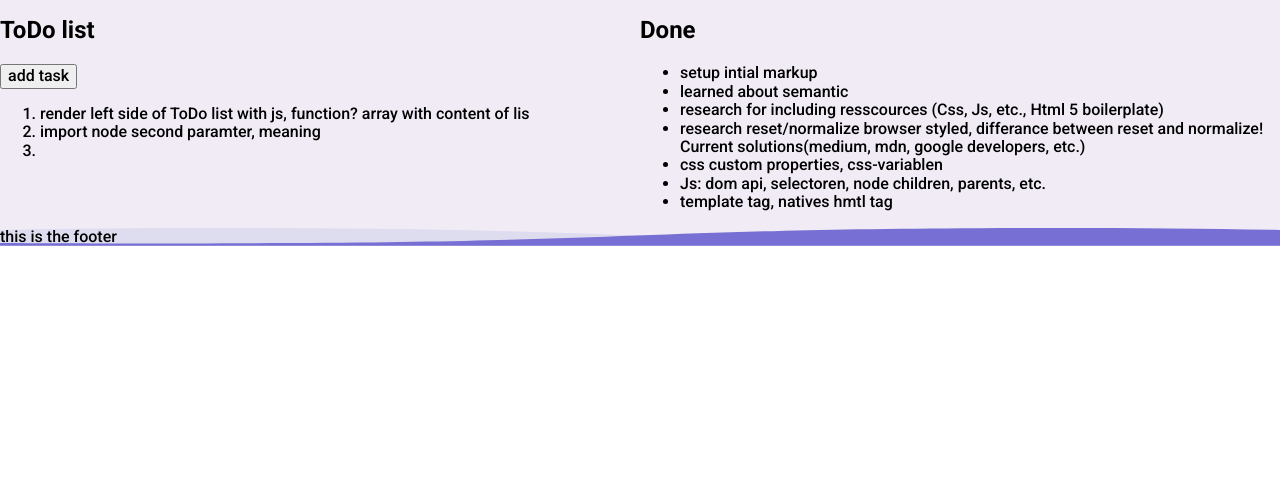
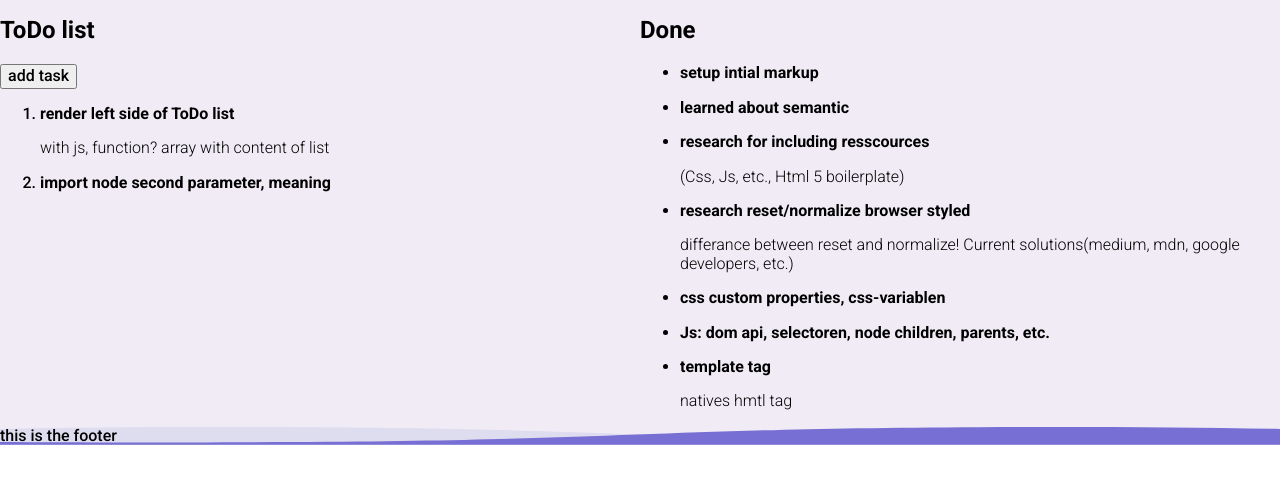
Before and after one commit to DeanMayhew/workflow-project, a plain HTML site: page index.html in a window 1280 px wide. Shown: the part 140-624 px from the top of the page. Drawn offline with Linux system fonts and the light colour scheme.

Commit message:
feat: render the todo and done list with js

```diff
--- a/index.html
+++ b/index.html
@@ -19,20 +19,11 @@
                 <h2>ToDo list</h2>
                 <button>add task</button>
                 <ol>
-                    <li>render left side of ToDo list with js, function? array with content of lis</li>
-                    <li>import node second paramter, meaning</li>
                 </ol>
             </section>
             <section class="main__section">
                 <h2>Done</h2>
                 <ul>
-                    <li>setup intial markup</li>
-                    <li>learned about semantic</li>
-                    <li>research for including resscources (Css, Js, etc., Html 5 boilerplate)</li>
-                    <li>research reset/normalize browser styled, differance between reset and normalize! Current solutions(medium, mdn, google developers, etc.)</li>
-                    <li>css custom properties, css-variablen</li>
-                    <li>Js: dom api, selectoren, node children, parents, etc.</li>
-                    <li>template tag, natives hmtl tag</li>
                 </ul>
             </section>
         </main>
@@ -40,7 +31,14 @@
             this is the footer
         </footer>
         <template>
-            <li></li>
+            <li>
+                <p class="list-item__title">
+
+                </p>
+                <p class="list-item__description">
+
+                </p>
+            </li>
         </template>
         <script src="scripts/main.js"></script>
     </body>
--- a/scripts/main.js
+++ b/scripts/main.js
@@ -1,5 +1,43 @@
-var template = document.querySelector('template');
-var child = document.importNode(template.content, true);
-var parent = document.querySelector('ol');
+// increment uniqe id/how to create unique ids?
 
-parent.appendChild(child);
+var data = {
+    open: [
+        {uniqueId: 1, title: 'render left side of ToDo list', description: 'with js, function? array with content of list'},
+        {uniqueId: 2, title: 'import node second parameter, meaning', description: ''}
+    ],
+    done: [
+        {uniqueId: 3, title: 'setup intial markup', description: ''},
+        {uniqueId: 4, title: 'learned about semantic', description: ''},
+        {uniqueId: 5, title: 'research for including resscources', description: '(Css, Js, etc., Html 5 boilerplate)'},
+        {uniqueId: 6, title: 'research reset/normalize browser styled', description: 'differance between reset and normalize! Current solutions(medium, mdn, google developers, etc.)'},
+        {uniqueId: 7, title: 'css custom properties, css-variablen', description: ''},
+        {uniqueId: 8, title: 'Js: dom api, selectoren, node children, parents, etc.', description: ''},
+        {uniqueId: 9, title: 'template tag', description: 'natives hmtl tag'}
+    ]
+};
+
+// var dataWithFlags = [
+//     {uniqueId: 1,title: '1 Task', description: '1 Description', isDone: false},
+//     {uniqueId: 2, title: '2 Task', description: '2 Description', isDone: true},
+//     {uniqueId: 3, title: '3 Task', description: '3 Description', isDone: false}
+// ]
+
+var templateSelector = document.querySelector('template');
+var todoListSelector = document.querySelector('ol');
+var doneListSelector = document.querySelector('ul');
+
+data.open.forEach((task) => {
+    var singleTaskElement = document.importNode(templateSelector.content, true);
+    singleTaskElement.querySelector('.list-item__title').innerText = task.title;
+    Boolean(task.description) && (singleTaskElement.querySelector('.list-item__description').innerText = task.description);
+
+    todoListSelector.appendChild(singleTaskElement);
+});
+
+data.done.forEach((task) => {
+    var singleTaskElement = document.importNode(templateSelector.content, true);
+    singleTaskElement.querySelector('.list-item__title').innerText = task.title;
+    Boolean(task.description) && (singleTaskElement.querySelector('.list-item__description').innerText = task.description);
+
+    doneListSelector.appendChild(singleTaskElement);
+});
--- a/styles/app.css
+++ b/styles/app.css
@@ -27,6 +27,18 @@
     flex-basis: 50%;
 }
 
+.list-item__title {
+    font-weight: 700;
+}
+
+.list-item__description {
+    font-weight: 300;
+}
+
+.list-item--done {
+    text-decoration: line-through;
+}
+
 .footer {
     background-color: var(--color__background);
     background-image: url("../images/flow_bottom.svg");
```
